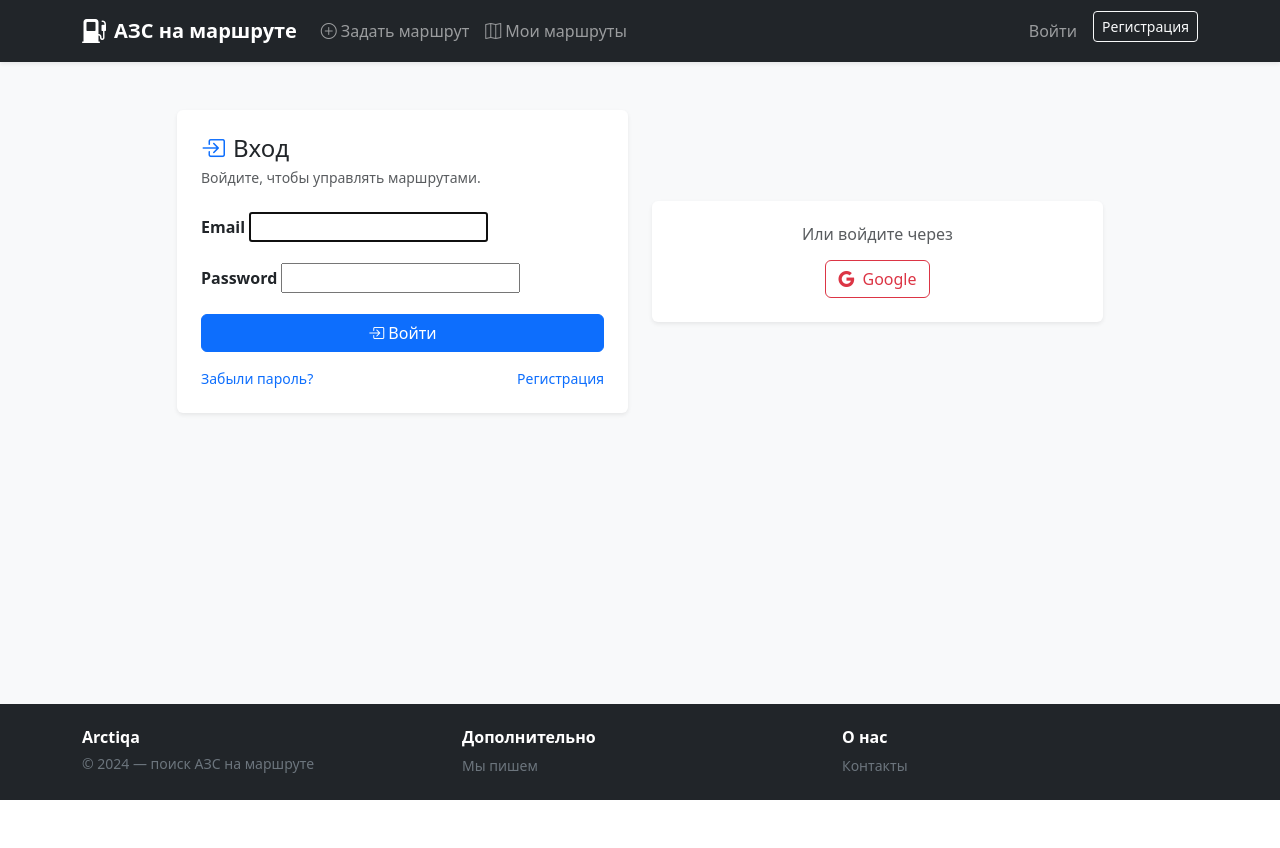
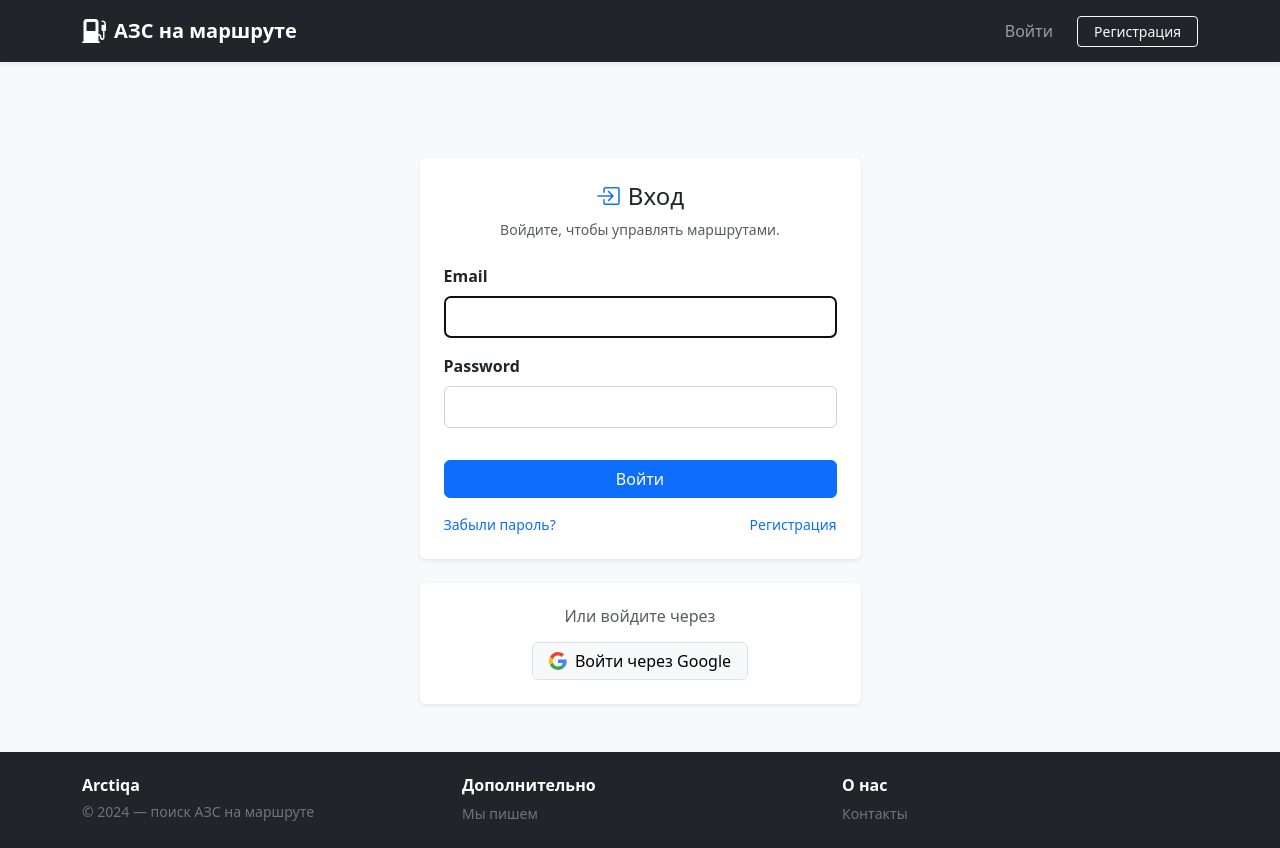
Before and after one commit to Arctiqa/Route-building, a Django app: page /users/ in a window 1280 px wide. Before the commit the page ends 800 px from the top, so only its background shows below. Run offline with Django 5.2, Linux system fonts and the light colour scheme.

Commit message:
login.html refactoring

```diff
--- a/config/urls.py
+++ b/config/urls.py
@@ -24,5 +24,5 @@ urlpatterns = [
     path('admin/', admin.site.urls),
     path('', include('stations.urls', namespace='stations')),
     path('users/', include('users.urls', namespace='users')),
-    path('social-auth/', include('social_django.urls', namespace='social')),
+    path('oauth/', include('social_django.urls', namespace='social')),
 ] + static(settings.MEDIA_URL, document_root=settings.MEDIA_ROOT)
--- a/stations/templates/stations/base.html
+++ b/stations/templates/stations/base.html
@@ -1,30 +1,40 @@
+{% load static %}
 <!doctype html>
 <html lang="ru">
 <head>
     <meta charset="utf-8">
     <meta name="viewport" content="width=device-width, initial-scale=1">
     <title>{% block title %}АЗС на маршруте{% endblock %}</title>
+
+    <!-- Bootstrap CSS -->
     <link href="https://cdn.jsdelivr.net/npm/bootstrap@5.3.2/dist/css/bootstrap.min.css" rel="stylesheet"
           integrity="sha384-T3c6CoIi6uLrA9TneNEoa7RxnatzjcDSCmG1MXxSR1GAsXEV/Dwwykc2MPK8M2HN" crossorigin="anonymous">
+
+    <!-- Bootstrap Icons -->
     <link rel="stylesheet" href="https://cdn.jsdelivr.net/npm/bootstrap-icons@1.11.3/font/bootstrap-icons.min.css">
-    {% load static %}
+
+    <!-- Ваши стили -->
     <link rel="stylesheet" href="{% static 'css/styles.css' %}">
 </head>
 <body class="d-flex flex-column min-vh-100 bg-body-tertiary">
 
-{# ---------- NAVBAR ---------- #}
-<nav class="navbar navbar-expand-lg navbar-dark bg-dark shadow-sm">
+<!-- NAVBAR -->
+<nav class="navbar navbar-expand-lg navbar-dark bg-dark shadow-sm py-2">
     <div class="container">
+        <!-- Логотип -->
         <a class="navbar-brand d-flex align-items-center gap-2 fw-semibold" href="{% url 'stations:index' %}">
             <i class="bi bi-fuel-pump-fill fs-4"></i>
             <span>АЗС на маршруте</span>
         </a>
+
         <button class="navbar-toggler" type="button" data-bs-toggle="collapse" data-bs-target="#navMain"
                 aria-controls="navMain" aria-expanded="false" aria-label="Toggle navigation">
             <span class="navbar-toggler-icon"></span>
         </button>
+
         <div class="collapse navbar-collapse" id="navMain">
             <ul class="navbar-nav me-auto mb-2 mb-lg-0">
+                {% if user.is_authenticated %}
                 <li class="nav-item">
                     <a class="nav-link" href="{% url 'stations:create-route' %}">
                         <i class="bi bi-plus-circle me-1"></i>Задать маршрут
@@ -35,8 +45,10 @@
                         <i class="bi bi-map me-1"></i>Мои маршруты
                     </a>
                 </li>
+                {% endif %}
             </ul>
-            <ul class="navbar-nav ms-auto">
+
+            <ul class="navbar-nav ms-auto align-items-center gap-3">
                 {% if user.is_authenticated %}
                     <li class="nav-item dropdown">
                         <a class="nav-link dropdown-toggle d-flex align-items-center gap-2" href="#" role="button"
@@ -68,8 +80,7 @@
                         <a class="nav-link" href="{% url 'users:login' %}">Войти</a>
                     </li>
                     <li class="nav-item">
-                        <a class="btn btn-outline-light btn-sm ms-2 align-self-center"
-                           href="{% url 'users:register' %}">Регистрация</a>
+                        <a class="btn btn-outline-light btn-sm px-3" href="{% url 'users:register' %}">Регистрация</a>
                     </li>
                 {% endif %}
             </ul>
@@ -77,7 +88,6 @@
     </div>
 </nav>
 
-{# ---------- MAIN ---------- #}
 <main class="flex-grow-1">
     <div class="container py-4 py-lg-5">
         {% if messages %}
@@ -93,7 +103,6 @@
     </div>
 </main>
 
-{# ---------- FOOTER ---------- #}
 <footer class="bg-dark text-secondary py-4 mt-auto">
     <div class="container">
         <div class="row gy-3">
@@ -120,6 +129,7 @@
 <script src="https://cdn.jsdelivr.net/npm/bootstrap@5.3.2/dist/js/bootstrap.bundle.min.js"
         integrity="sha384-C6RzsynM9kWDrMNeT87bh95OGNyZPhcTNXj1NW7RuBCsyN/o0jlpcV8Qyq46cDfL"
         crossorigin="anonymous"></script>
+
 {% block extra_js %}{% endblock %}
 </body>
 </html>
--- a/users/templates/users/login.html
+++ b/users/templates/users/login.html
@@ -4,22 +4,27 @@
 {% block title %}Вход{% endblock %}
 
 {% block content %}
+<div class="container mt-5">
+    <div class="row justify-content-center">
+        <div class="col-12 col-md-8 col-lg-5">
 
-<div class="row justify-content-center align-items-center g-4">
-    <div class="col-md-6 col-lg-5">
-        <div class="card shadow-sm border-0">
+            <!-- Карточка с формой -->
+            <div class="card shadow-sm border-0 mb-4">
                 <div class="card-body p-4">
-                <h1 class="h4 mb-1"><i class="bi bi-box-arrow-in-right me-2 text-primary"></i>Вход</h1>
-                <p class="text-muted small mb-4">Войдите, чтобы управлять маршрутами.</p>
+                    <h1 class="h4 mb-2 text-center"><i class="bi bi-box-arrow-in-right me-2 text-primary"></i>Вход</h1>
+                    <p class="text-muted small mb-4 text-center">Войдите, чтобы управлять маршрутами.</p>
 
                     <form method="post" novalidate>
                         {% csrf_token %}
                         {% if form.non_field_errors %}
                             <div class="alert alert-danger small">{{ form.non_field_errors }}</div>
                         {% endif %}
+
                         {% for field in form %}
                             <div class="mb-3">
-                            <label for="{{ field.id_for_label }}" class="form-label fw-semibold">{{ field.label }}</label>
+                                <label for="{{ field.id_for_label }}" class="form-label fw-semibold">
+                                    {{ field.label }}
+                                </label>
                                 {{ field }}
                                 {% for error in field.errors %}
                                     <div class="invalid-feedback d-block">{{ error }}</div>
@@ -27,8 +32,8 @@
                             </div>
                         {% endfor %}
 
-                    <button type="submit" class="btn btn-primary w-100">
-                        <i class="bi bi-box-arrow-in-right me-1"></i>Войти
+                        <button type="submit" class="btn btn-primary w-100 mt-3">
+                            Войти
                         </button>
                     </form>
 
@@ -38,19 +43,38 @@
                     </div>
                 </div>
             </div>
-    </div>
 
-    <div class="col-md-6 col-lg-5">
+            <!-- Карточка с Google -->
             <div class="card shadow-sm border-0">
                 <div class="card-body p-4 text-center">
                     <h2 class="h6 text-muted mb-3">Или войдите через</h2>
                     <a href="{% url 'social:begin' 'google-oauth2' %}"
-                   class="btn btn-outline-danger d-inline-flex align-items-center gap-2">
-                    <i class="bi bi-google"></i>Google
+                       class="btn btn-light border d-inline-flex align-items-center gap-2 px-3">
+                        <svg width="18" height="18" viewBox="0 0 48 48" aria-hidden="true">
+                            <path fill="#EA4335" d="M24 9.5c3.54 0 6.71 1.22 9.21 3.6l6.85-6.85C35.9 2.38 30.47 0 24 0 14.62 0 6.51 5.38 2.56 13.22l7.98 6.19C12.43 13.72 17.74 9.5 24 9.5z"/>
+                            <path fill="#4285F4" d="M46.98 24.55c0-1.57-.15-3.09-.38-4.55H24v9.02h12.94c-.58 2.96-2.26 5.48-4.78 7.18l7.73 6c4.51-4.18 7.09-10.36 7.09-17.65z"/>
+                            <path fill="#FBBC05" d="M10.53 28.59c-.48-1.45-.76-2.99-.76-4.59s.27-3.14.76-4.59l-7.98-6.19C.92 16.46 0 20.12 0 24c0 3.88.92 7.54 2.56 10.78l7.97-6.19z"/>
+                            <path fill="#34A853" d="M24 48c6.48 0 11.93-2.13 15.89-5.81l-7.73-6c-2.15 1.45-4.92 2.3-8.16 2.3-6.26 0-11.57-4.22-13.47-9.91l-7.98 6.19C6.51 42.62 14.62 48 24 48z"/>
+                        </svg>
+                        <span>Войти через Google</span>
                     </a>
                 </div>
+            </div>
+
         </div>
     </div>
 </div>
 
+<!-- Стили, которые ЖЕСТКО выравнивают все инпуты -->
+<style>
+    #id_username, #id_password, #id_email, #id_password1, #id_password2 {
+        display: block !important;
+        width: 100% !important;
+        padding: 0.5rem 0.75rem !important;
+        font-size: 1rem !important;
+        border: 1px solid #ced4da !important;
+        border-radius: 0.375rem !important;
+        background-color: #fff !important;
+    }
+</style>
 {% endblock %}
```
Lines whose indentation alone changed are shown as unchanged.
